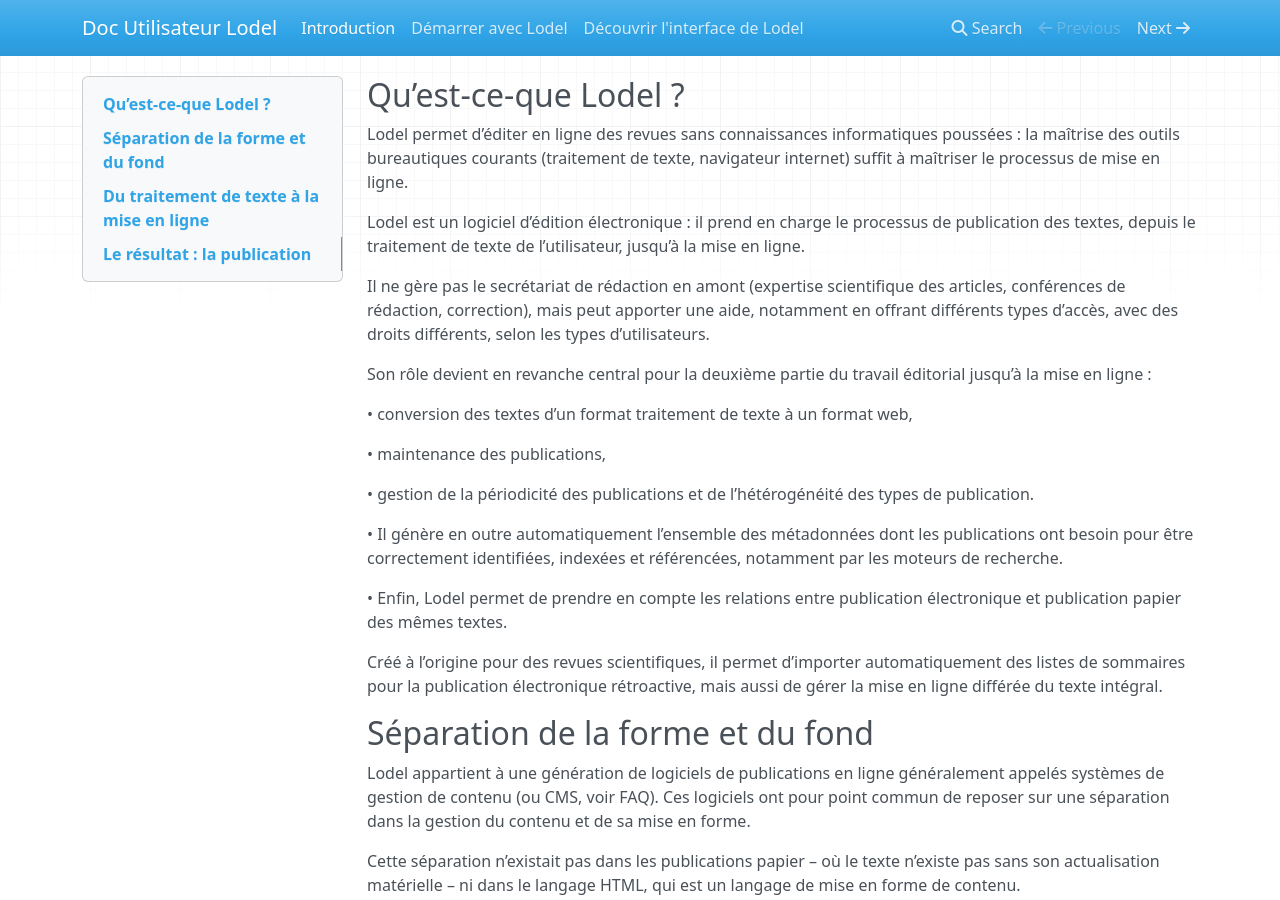
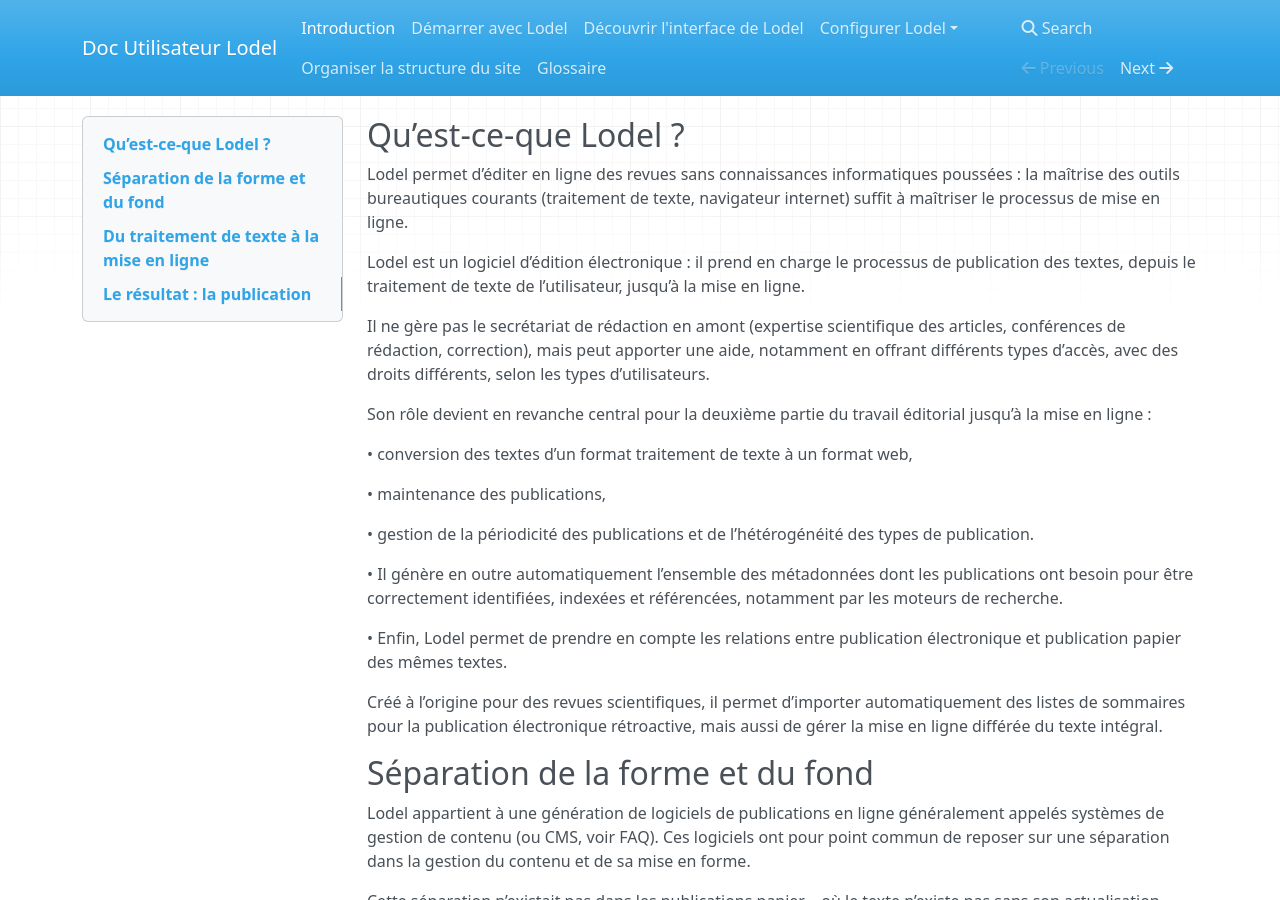
Before and after one commit to ValentinGeorgesDubost/Doc-Lodel-Utilisateur, an MkDocs documentation site: the page built from docs/index.md, in a window 1280 px wide and 900 px high. Built offline with MkDocs 1.6.1, drawn with Linux system fonts in a browser that asks for light colours; nearby versions of some CDN libraries; old or Windows-style settings are respelled for this version of MkDocs.

Commit message:
Update mkdocs.yml

```diff
--- a/mkdocs.yml
+++ b/mkdocs.yml
@@ -5,11 +5,11 @@ pages:
 - 'Démarrer avec Lodel.md'
 - Découvrir l'interface de Lodel: 'Découvrir interface de Lodel.md'
 
-Configurer Lodel:
-- 'Configurer-Lodel/Principales notions.md'
-- 'Configurer-Lodel/Fonctionnalités.md'
-- 'Configurer-Lodel/Administrateur.md'
-- 'Configurer-Lodel/Editeur.md'
+- Configurer Lodel:
+  - 'Configurer-Lodel/Principales notions.md'
+  - 'Configurer-Lodel/Fonctionnalités.md'
+  - 'Configurer-Lodel/Administrateur.md'
+  - 'Configurer-Lodel/Editeur.md'
 
 - 'Organiser la structure du site.md'
 - 'Glossaire.md'
```
